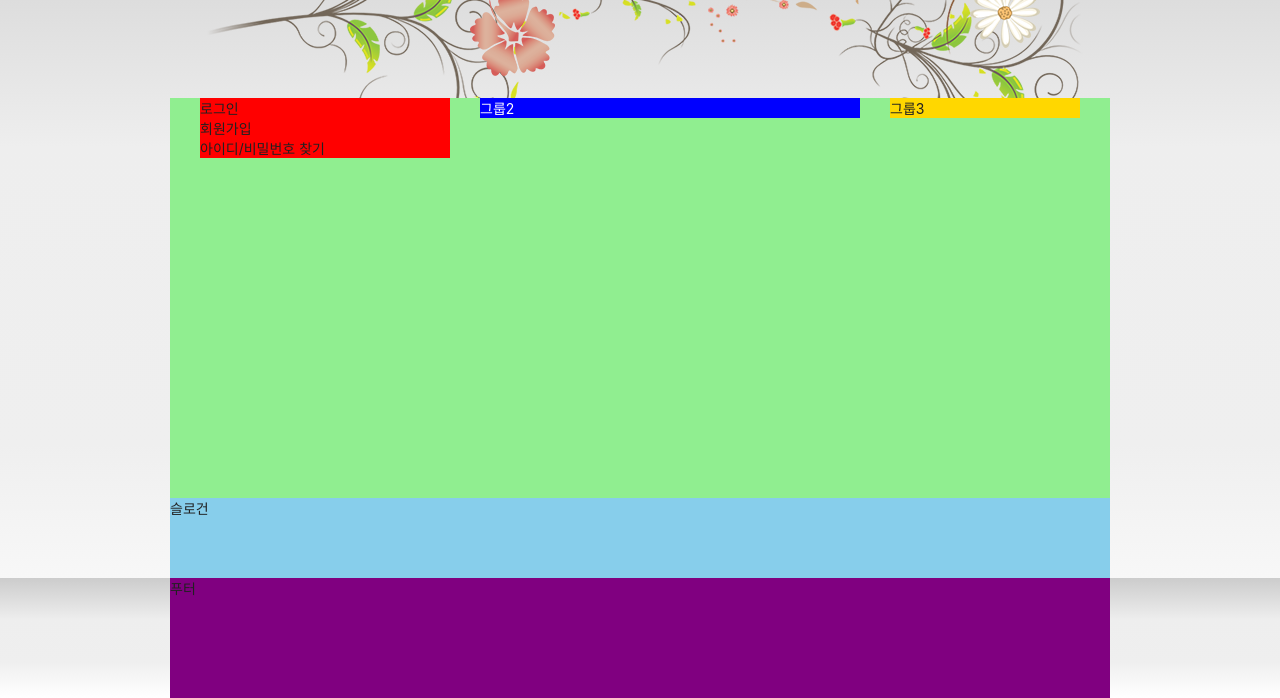
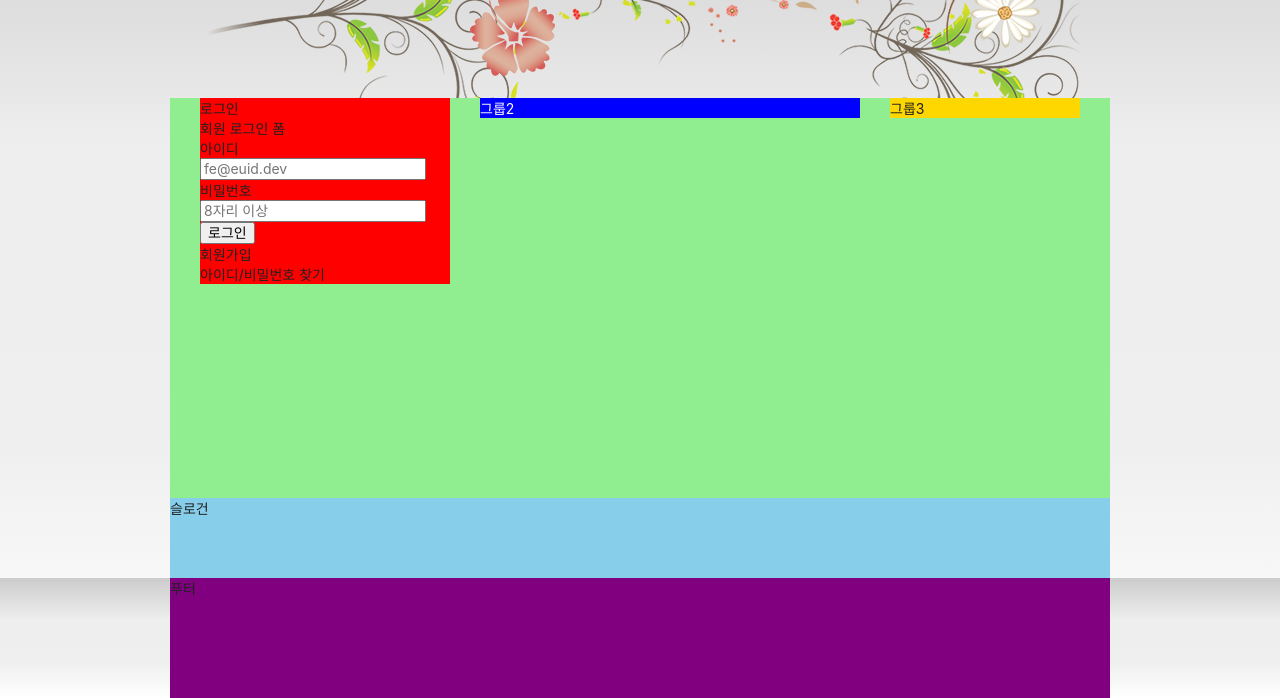
Before and after one commit to 5wintaek/HTML5, a website: page index.html in a window 1280 px wide. Shown: the part 149-847 px from the top of the page. Drawn offline with Linux system fonts and the light colour scheme; a web font is replaced by a local one.

Commit message:
로그인마크업완료

```diff
--- a/index.html
+++ b/index.html
@@ -138,7 +138,21 @@
     <div class="group group1">
       <section class="login">
         <h2 class="login-title">로그인</h2>
-        <form action="" class="login-form"></form>
+        <form class="login-form" method="POST"
+        action="https://formspree.io/seulbinim@gmail.com" >
+          <fieldset>
+            <legend>회원 로그인 폼</legend>
+            <div class="user-email">
+              <label for="userEmail">아이디</label>
+              <input type="email" id="userEmail" name="userEmail" placeholder="fe@euid.dev" required/>
+            </div>
+            <div class="user-pw">
+              <label for="userPw">비밀번호</label>
+              <input type="password" id="userPw" name="userPw" placeholder="8자리 이상" required/>
+            </div>
+            <button type="submit" class="login-button">로그인</button>
+          </fieldset>
+        </form>
         <ul class="sign">
           <li><a href="/">회원가입</a></li>
           <li><a href="/">아이디/비밀번호 찾기</a></li>
```
